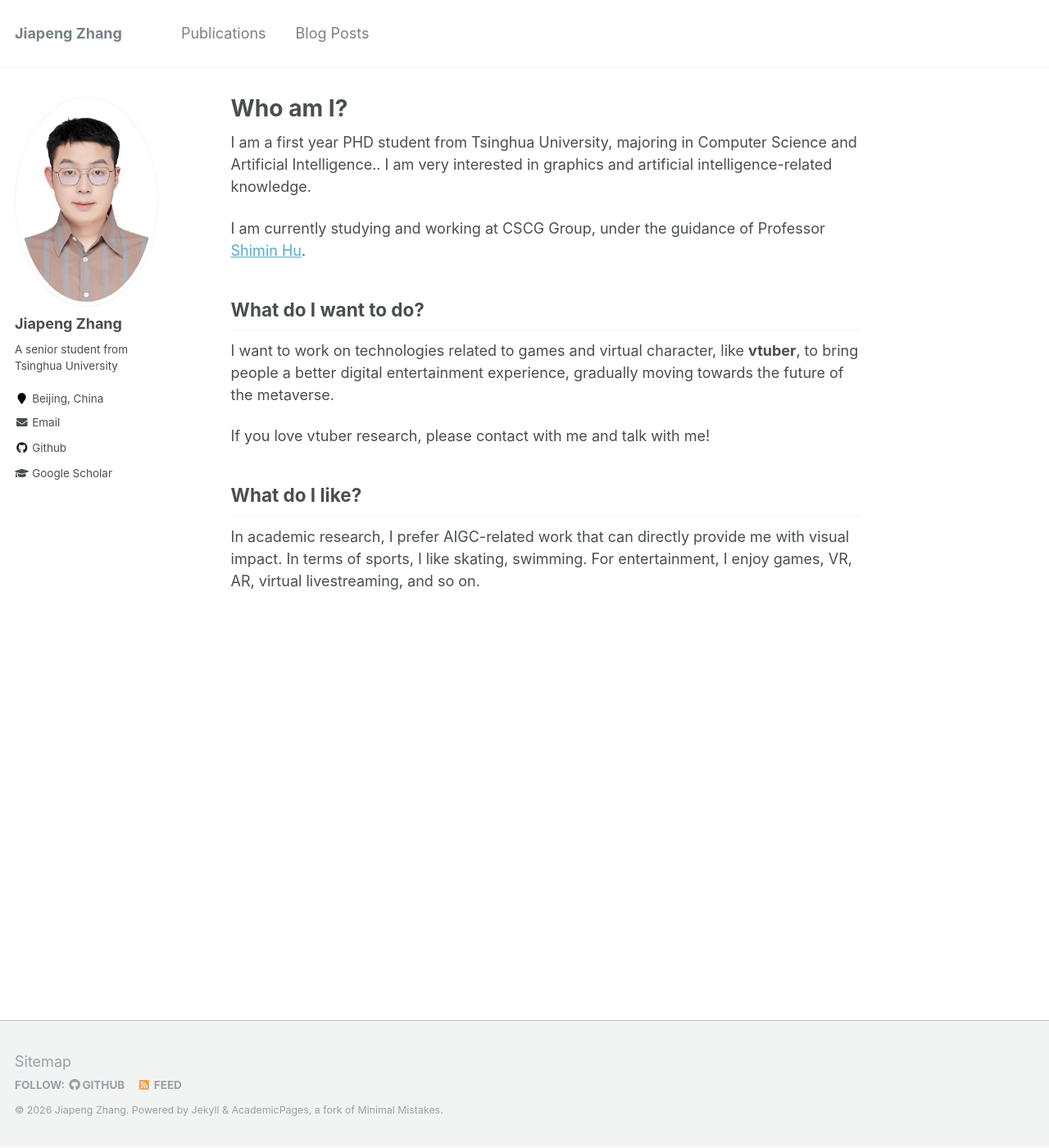
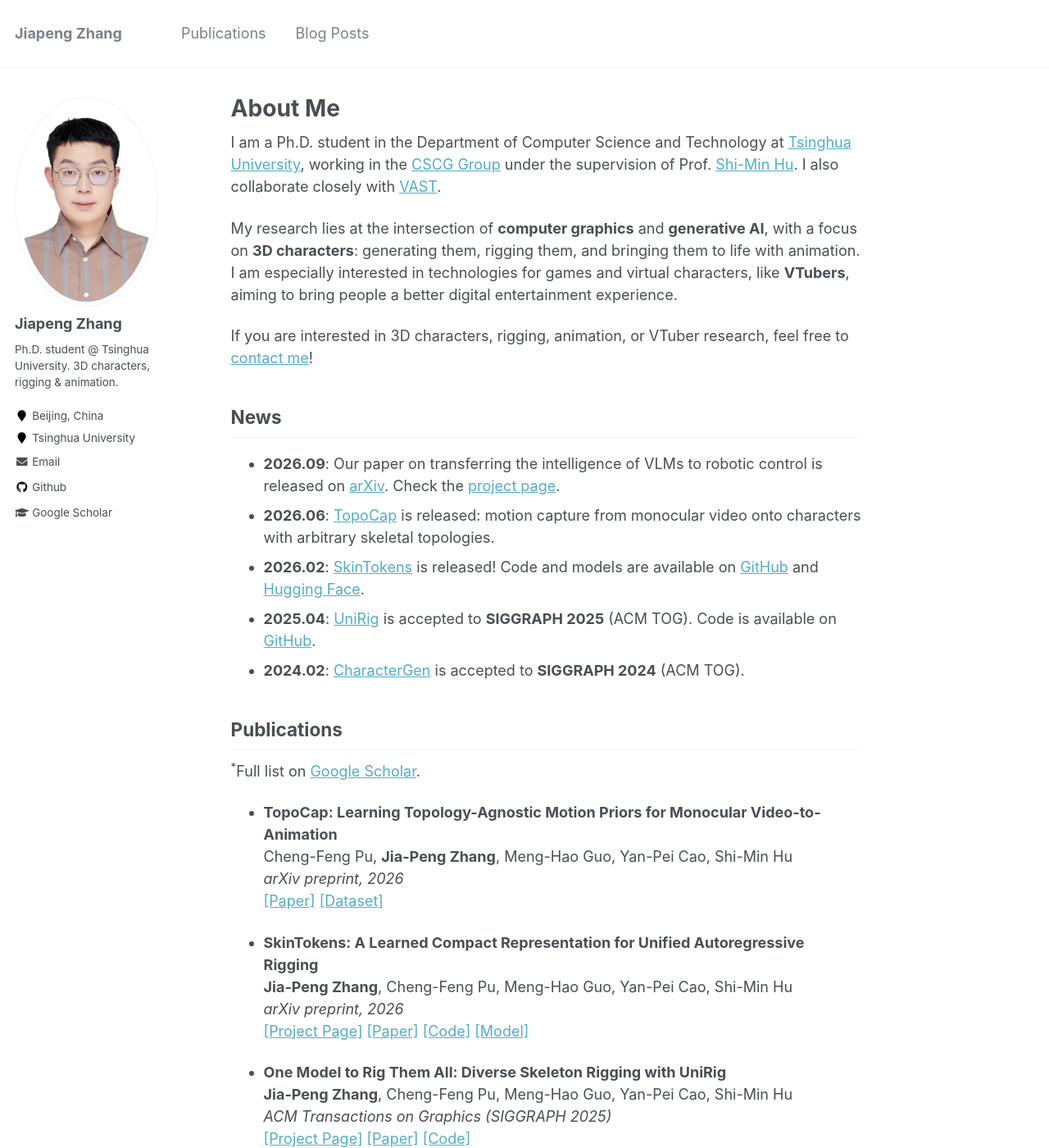
Before and after one commit to zjp-shadow/zjp-shadow.github.io, a Jekyll site: the page built from _pages/about.md, in a window 1280 px wide and 1400 px high. Shown: the whole window at 82% size. Built offline with Jekyll 4.4.1, drawn with Linux system fonts in a browser that asks for light colours; some of the changed text lies outside the part shown.

Commit message:
Update homepage with latest publications and profile info
Refresh the about page, author bio and site description from Google
Scholar and GitHub; add UniRig, SkinTokens, TopoCap and VLM robotic
control entries to the publications collection; fix the UniRig project
page title.

Co-Authored-By: Claude Opus 5.5 <noreply@anthropic.com>
Claude-Session: https://claude.ai/code/session_01S8BziLJcMuxCym8hmrQA4s

```diff
--- a/_config.yml
+++ b/_config.yml
@@ -10,7 +10,7 @@ locale                   : "en-US"
 title                    : "Jiapeng Zhang"
 title_separator          : "-"
 name                     : &name "Jiapeng Zhang"
-description              : &description "personal description"
+description              : &description "Ph.D. student at Tsinghua University working on 3D characters, rigging and animation."
 url                      : https://zjp-shadow.github.io/ # the base hostname & protocol for your site e.g. "https://mmistakes.github.io"
 baseurl                  : "" # the subpath of your site, e.g. "/blog"
 repository               : "zjp-shadow/zjp-shadow.github.io"
@@ -82,9 +82,9 @@ analytics:
 author:
   name             : "Jiapeng Zhang"
   avatar           : "photo.png"
-  bio              : "A senior student from Tsinghua University"
+  bio              : "Ph.D. student @ Tsinghua University. 3D characters, rigging & animation."
   location         : "Beijing, China"
-  employer         :
+  employer         : "Tsinghua University"
   pubmed           :
   googlescholar    : "https://scholar.google.com/citations?user=XkE68gcAAAAJ&hl=zh-CN"
   email            : "zjp24@mails.tsinghua.edu.cn"
--- a/_pages/about.md
+++ b/_pages/about.md
@@ -1,6 +1,6 @@
 ---
 permalink: /
-title: "Who am I?"
+title: "About Me"
 excerpt: "About me"
 author_profile: true
 redirect_from:
@@ -8,16 +8,49 @@ redirect_from:
   - /about.html
 ---
 
-I am a first year PHD student from Tsinghua University, majoring in Computer Science and Artificial Intelligence.. I am very interested in graphics and artificial intelligence-related knowledge.
+I am a Ph.D. student in the Department of Computer Science and Technology at [Tsinghua University](https://www.tsinghua.edu.cn/), working in the [CSCG Group](https://cg.cs.tsinghua.edu.cn/) under the supervision of Prof. [Shi-Min Hu](https://cg.cs.tsinghua.edu.cn/shimin.htm). I also collaborate closely with [VAST](https://www.tripo3d.ai/).
 
-I am currently studying and working at CSCG Group, under the guidance of Professor [Shimin Hu](https://cg.cs.tsinghua.edu.cn/shimin.htm).
+My research lies at the intersection of **computer graphics** and **generative AI**, with a focus on **3D characters**: generating them, rigging them, and bringing them to life with animation. I am especially interested in technologies for games and virtual characters, like **VTubers**, aiming to bring people a better digital entertainment experience.
 
-## What do I want to do?
+If you are interested in 3D characters, rigging, animation, or VTuber research, feel free to [contact me](mailto:zjp24@mails.tsinghua.edu.cn)!
 
-I want to work on technologies related to games and virtual character, like **vtuber**, to bring people a better digital entertainment experience, gradually moving towards the future of the metaverse.
+## News
 
-If you love vtuber research, please contact with me and talk with me!
+- **2026.09**: Our paper on transferring the intelligence of VLMs to robotic control is released on [arXiv](https://arxiv.org/abs/2609.22966). Check the [project page](https://robodawn.top/).
+- **2026.06**: [TopoCap](https://arxiv.org/abs/2606.12153) is released: motion capture from monocular video onto characters with arbitrary skeletal topologies.
+- **2026.02**: [SkinTokens](/works/SkinTokens/) is released! Code and models are available on [GitHub](https://github.com/VAST-AI-Research/SkinTokens) and [Hugging Face](https://huggingface.co/VAST-AI/SkinTokens).
+- **2025.04**: [UniRig](/works/UniRig/) is accepted to **SIGGRAPH 2025** (ACM TOG). Code is available on [GitHub](https://github.com/VAST-AI-Research/UniRig).
+- **2024.02**: [CharacterGen](https://charactergen.github.io/) is accepted to **SIGGRAPH 2024** (ACM TOG).
 
-## What do I like?
+## Publications
 
-In academic research, I prefer AIGC-related work that can directly provide me with visual impact. In terms of sports, I like skating, swimming. For entertainment, I enjoy games, VR, AR, virtual livestreaming, and so on.
+<sup>\*</sup>Full list on [Google Scholar](https://scholar.google.com/citations?user=XkE68gcAAAAJ).
+
+- **TopoCap: Learning Topology-Agnostic Motion Priors for Monocular Video-to-Animation**<br>
+  Cheng-Feng Pu, **Jia-Peng Zhang**, Meng-Hao Guo, Yan-Pei Cao, Shi-Min Hu<br>
+  *arXiv preprint, 2026*<br>
+  [[Paper]](https://arxiv.org/abs/2606.12153) [[Dataset]](https://huggingface.co/datasets/duckduckplz/Mobjaverse)
+
+- **SkinTokens: A Learned Compact Representation for Unified Autoregressive Rigging**<br>
+  **Jia-Peng Zhang**, Cheng-Feng Pu, Meng-Hao Guo, Yan-Pei Cao, Shi-Min Hu<br>
+  *arXiv preprint, 2026*<br>
+  [[Project Page]](/works/SkinTokens/) [[Paper]](https://arxiv.org/abs/2602.04805) [[Code]](https://github.com/VAST-AI-Research/SkinTokens) [[Model]](https://huggingface.co/VAST-AI/SkinTokens)
+
+- **One Model to Rig Them All: Diverse Skeleton Rigging with UniRig**<br>
+  **Jia-Peng Zhang**, Cheng-Feng Pu, Meng-Hao Guo, Yan-Pei Cao, Shi-Min Hu<br>
+  *ACM Transactions on Graphics (SIGGRAPH 2025)*<br>
+  [[Project Page]](/works/UniRig/) [[Paper]](https://arxiv.org/abs/2504.12451) [[Code]](https://github.com/VAST-AI-Research/UniRig)
+
+- **CharacterGen: Efficient 3D Character Generation from Single Images with Multi-View Pose Canonicalization**<br>
+  Hao-Yang Peng, **Jia-Peng Zhang**, Meng-Hao Guo, Yan-Pei Cao, Shi-Min Hu<br>
+  *ACM Transactions on Graphics (SIGGRAPH 2024)*<br>
+  [[Project Page]](https://charactergen.github.io/) [[Paper]](https://arxiv.org/abs/2402.17214) [[Code]](https://github.com/zjp-shadow/CharacterGen)
+
+- **Transferring the Intelligence of VLMs to Robotic Control**<br>
+  Meng-Hao Guo, Zhe-Han Mo, Jia-Jun Wang, Yi Zhang, Kejin Wang, Yi-Xuan Deng, **Jia-Peng Zhang**, Yongming Rao, Shi-Min Hu<br>
+  *arXiv preprint, 2026*<br>
+  [[Project Page]](https://robodawn.top/) [[Paper]](https://arxiv.org/abs/2609.22966)
+
+## Interests
+
+In research, I prefer AIGC-related work that delivers direct visual impact. For sports, I like skating and swimming. For entertainment, I enjoy games, VR/AR, virtual livestreaming, and so on.
--- a/works/UniRig/index.html
+++ b/works/UniRig/index.html
@@ -6,7 +6,7 @@
   <meta name="description" content="Unirig">
   <meta name="keywords" content="AIGC 3D, Diffusion Model">
   <meta name="viewport" content="width=device-width, initial-scale=1">
-  <title>Unirig: Efficient 3D Character Generation from Single Images</title>
+  <title>UniRig: One Model to Rig Them All</title>
 
   <!-- Global site tag (gtag.js) - Google Analytics -->
   <script async src="https://www.googletagmanager.com/gtag/js?id=G-PYVRSFMDRL"></script>
```
Also changed, not shown: _publications/CharacterGen.md (+5 -5 lines), _publications/RoboDawn.md (added, +23 -0 lines), _publications/SkinTokens.md (added, +27 -0 lines), _publications/TopoCap.md (added, +23 -0 lines), _publications/UniRig.md (added, +29 -0 lines), 1 other file.
